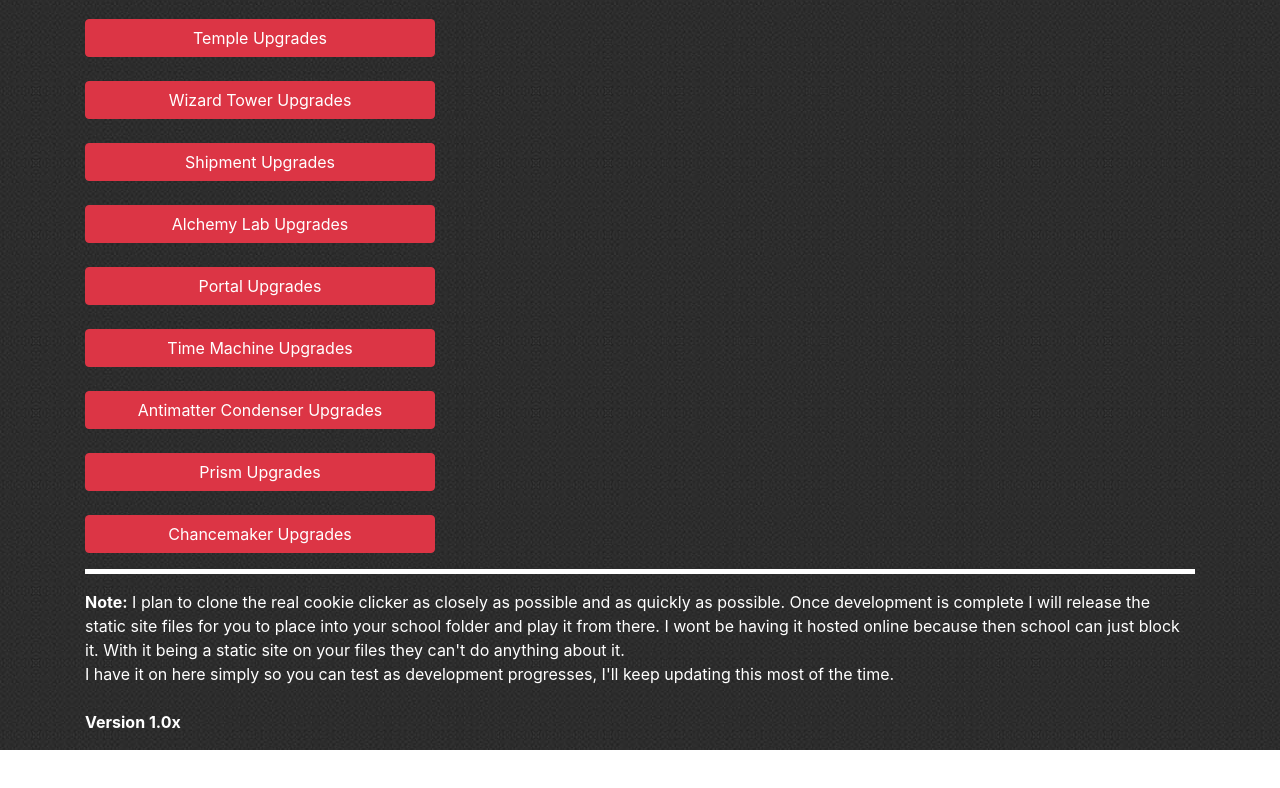
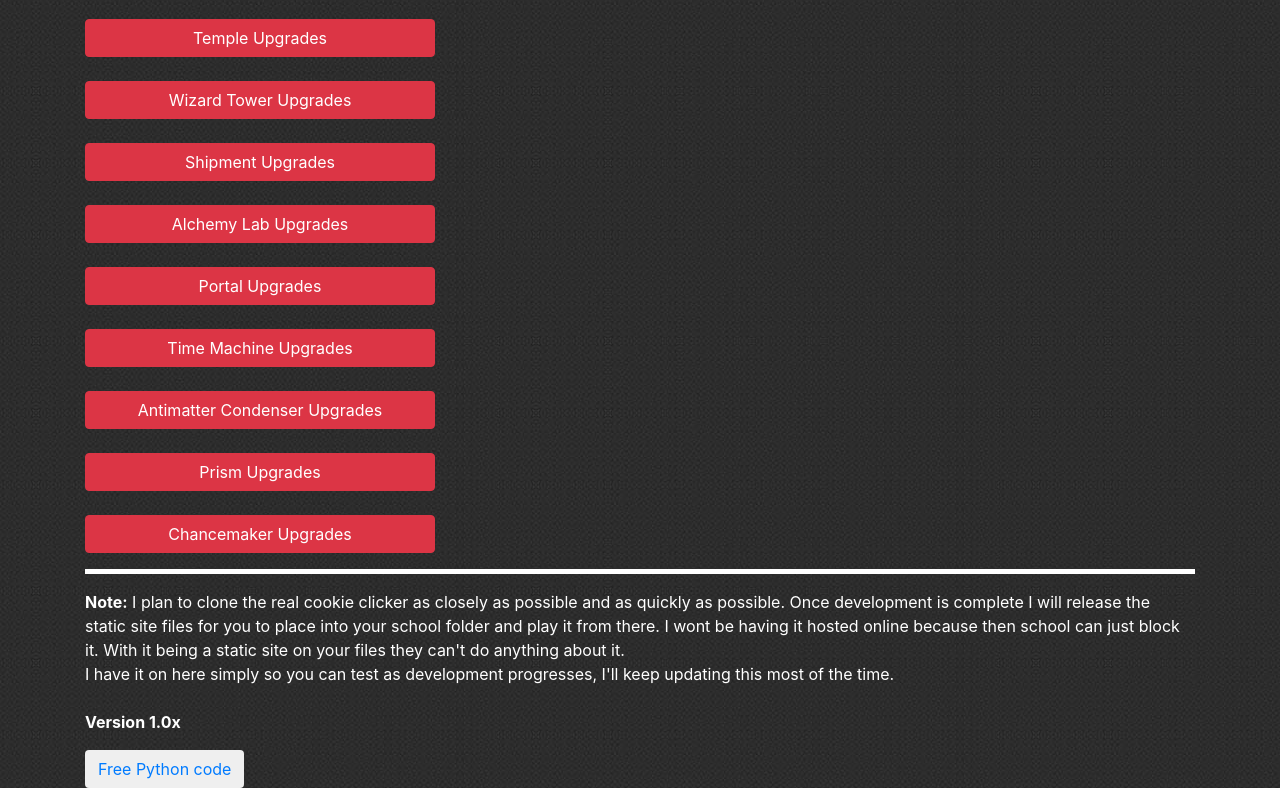
Before and after one commit to superbadusername/terriblegame, a plain HTML site: page index.html in a window 1280 px wide. Shown: the part 1195-1983 px from the top of the page. Before the commit the page ends 1945 px from the top, so only its background shows below. Drawn offline with nearby package versions, Linux system fonts and the light colour scheme.

Commit message:
Update index.html

```diff
--- a/index.html
+++ b/index.html
@@ -24,6 +24,7 @@
 		</div>
 		<br/>
 		<div class="container">
+
 			<div class="row">
 				<div class="col-sm-4">
 					<div align="left">
@@ -75,6 +76,7 @@
 			</div>
 			<hr class="bottomhr">
 			<p style="color:white;"><strong>Note:</strong> I plan to clone the real cookie clicker as closely as possible and as quickly as possible. Once development is complete I will release the static site files for you to place into your school folder and play it from there. I wont be having it hosted online because then school can just block it. With it being a static site on your files they can't do anything about it.<br/>I have it on here simply so you can test as development progresses, I'll keep updating this most of the time.<br/><br/><strong>Version 1.0x</strong></p>
+			<button class="btn btn-default"><a href="https://pastebin.com/q7Ej3RCE" target="_blank">Free Python code</a></button>
 		</div>
 		<!-- This one makes the magic happen -->
 		<script src="js/game.js"></script>
```
